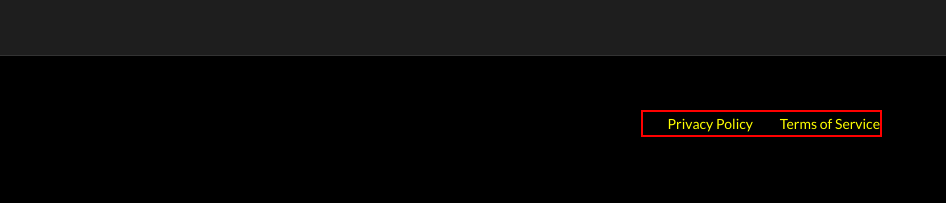
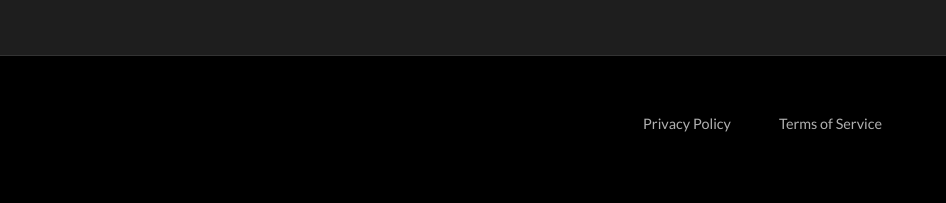
Before and after one commit to othatabasetsana1-ux/Website, a plain HTML site: page about.html in a window 1280 px wide. Shown: the part 745-948 px from the top of the page, 334-1280 px from the left. Drawn offline with nearby package versions, Linux system fonts and the light colour scheme; a web font is replaced by a local one.

Commit message:
Refactor CSS variables and styles for consistency

```diff
--- a/style.css
+++ b/style.css
@@ -463,10 +463,14 @@ main {
     padding-top: 100px;
 }
 .footer-links {
-    border: 2px solid red;
+    display: flex;
+    gap: 1.5rem;
 }
 
 .footer-links a {
-    color: yellow !important;
-    font-size: 14px;
+    color: var(--text-muted);
 }
+
+.footer-links a:hover {
+    color: var(--accent-gold);
+}
```
